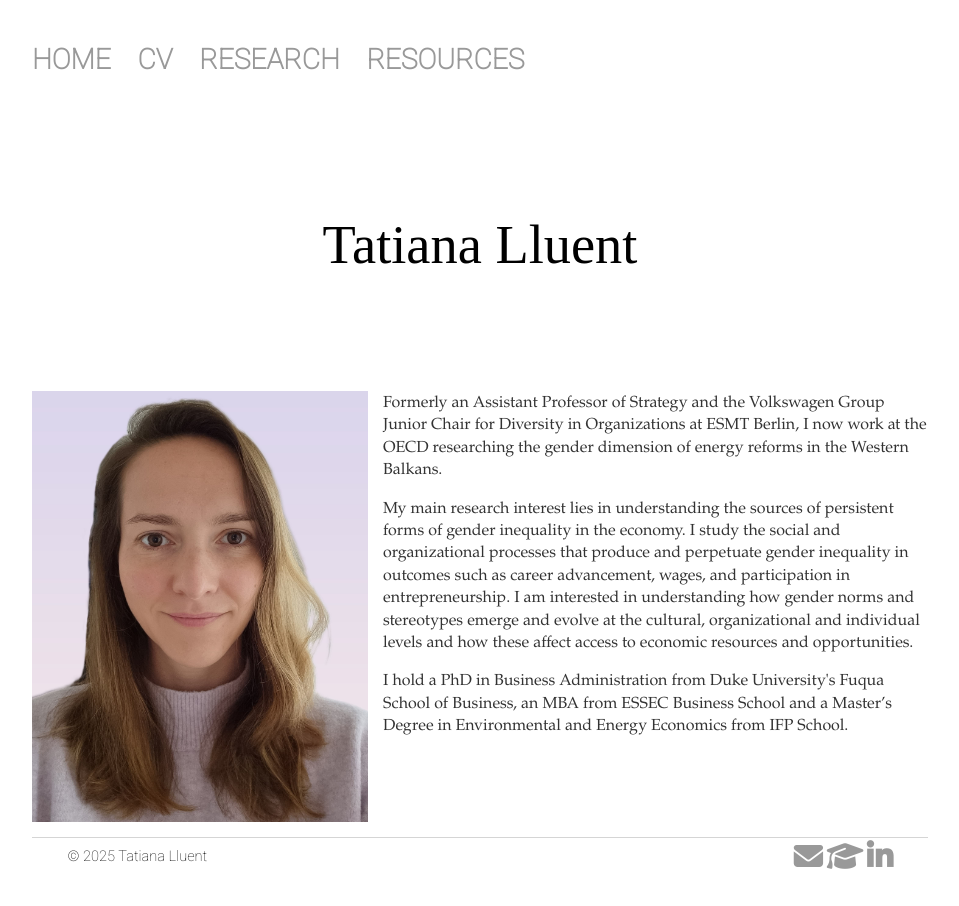
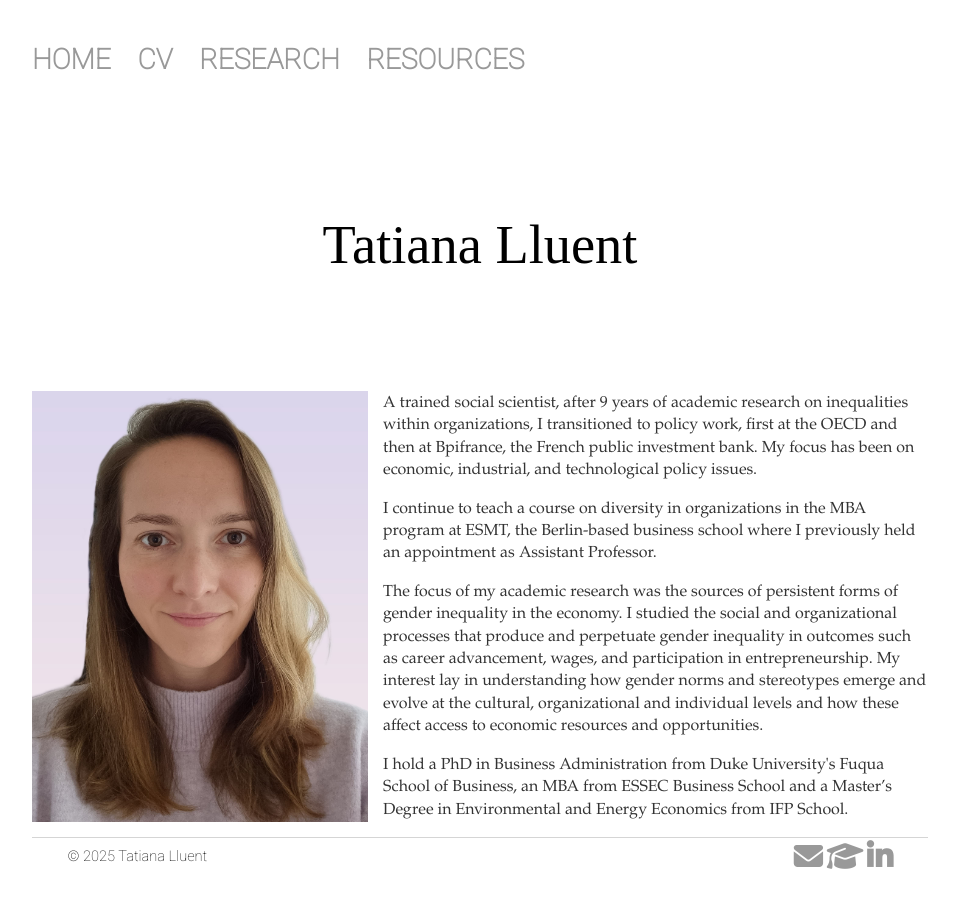
Before and after one commit to tatianalluent/tatianalluent.github.io, a Jekyll site: the page built from index.html, in a window 1280 px wide. Shown: the whole page, without its empty margins (160-1119 px from the left). Built offline with Jekyll 4.4.1, drawn with Linux system fonts in a browser that asks for light colours; nearby versions of some CDN libraries.

Commit message:
Update index.html

```diff
--- a/index.html
+++ b/index.html
@@ -9,7 +9,8 @@ title: Tatiana Lluent
 	<div class="image-container">
 		<img id= "headshot" src="{{site.baseurl}}/docs/images/Portrait.jpg"/>
 	</div>
-	<p>Formerly an Assistant Professor of Strategy and the Volkswagen Group Junior Chair for Diversity in Organizations at ESMT Berlin, I now work at the OECD researching the gender dimension of energy reforms in the Western Balkans.
-	<p>My main research interest lies in understanding the sources of persistent forms of gender inequality in the economy. I study the social and organizational processes that produce and perpetuate gender inequality in outcomes such as career advancement, wages, and participation in entrepreneurship. I am interested in understanding how gender norms and stereotypes emerge and evolve at the cultural, organizational and individual levels and how these affect access to economic resources and opportunities.</p>
+	<p>A trained social scientist, after 9 years of academic research on inequalities within organizations, I transitioned to policy work, first at the OECD and then at Bpifrance, the French public investment bank. My focus has been on economic, industrial, and technological policy issues.</p>
+	<p>I continue to teach a course on diversity in organizations in the MBA program at ESMT, the Berlin-based business school where I previously held an appointment as Assistant Professor.</p>
+	<p>The focus of my academic research was the sources of persistent forms of gender inequality in the economy. I studied the social and organizational processes that produce and perpetuate gender inequality in outcomes such as career advancement, wages, and participation in entrepreneurship. My interest lay in understanding how gender norms and stereotypes emerge and evolve at the cultural, organizational and individual levels and how these affect access to economic resources and opportunities.</p>
 	<p>I hold a PhD in Business Administration from Duke University's Fuqua School of Business, an MBA from ESSEC Business School and a Master’s Degree in Environmental and Energy Economics from IFP School.</p>
     </div><!-- /.blurb -->
```
